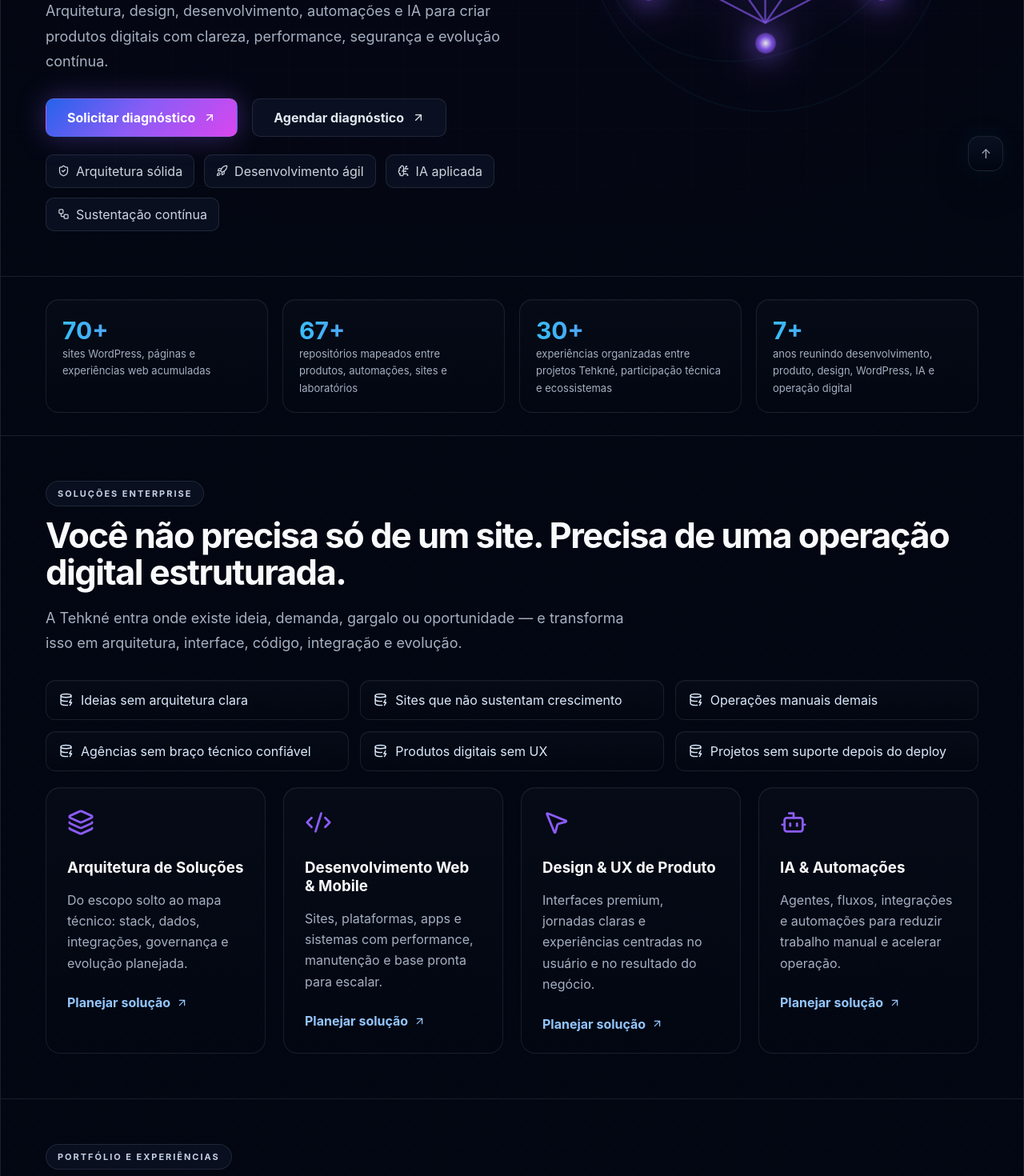
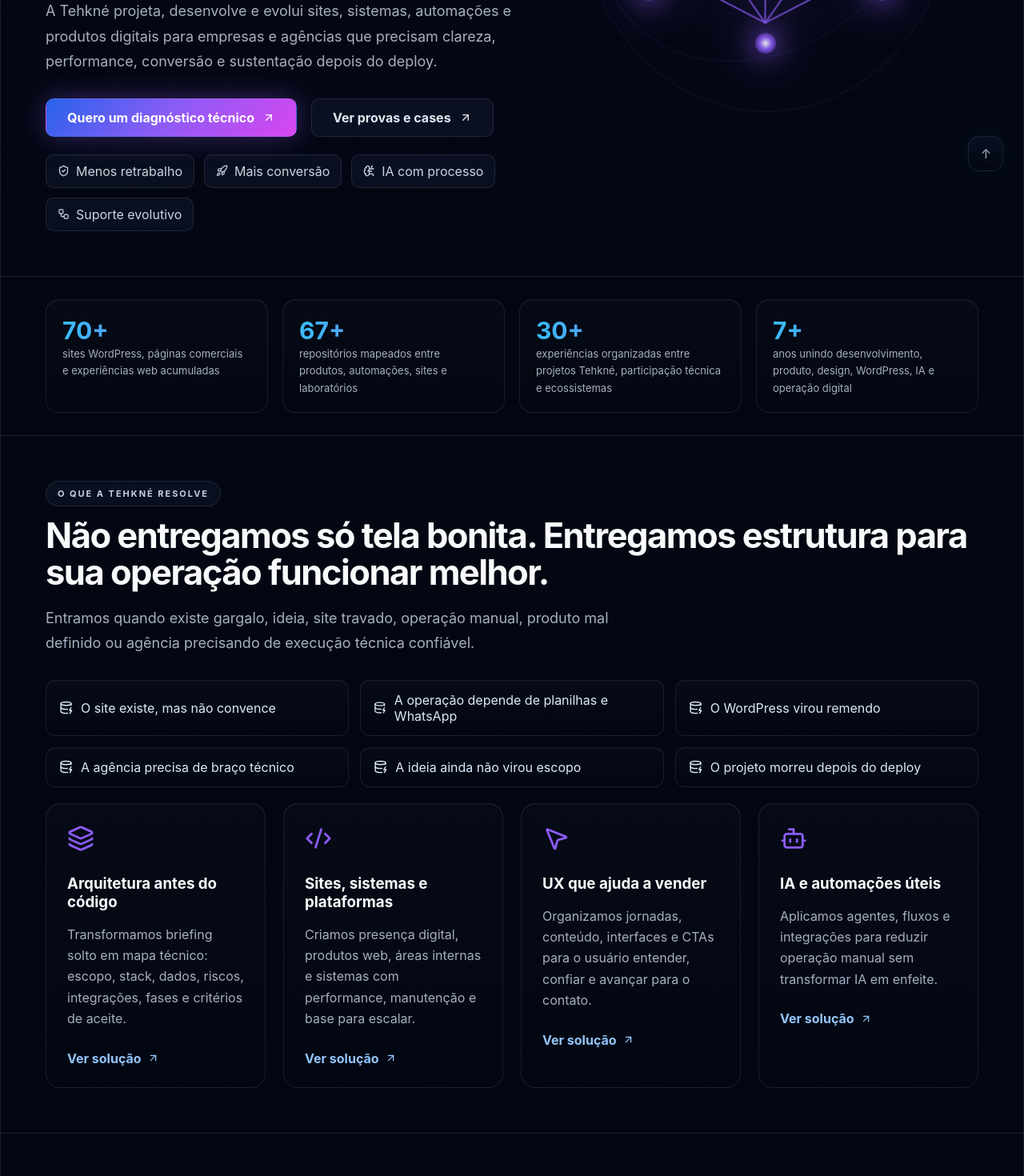
Before and after one commit to Tehkne-Solutions/tehkne-site, a Next.js app: page / in a window 1280 px wide. Shown: the part 560-2030 px from the top of the page at 80% size. Built offline with nearby package versions, Linux system fonts and the light colour scheme; no server answers.

Commit message:
feat(copy): strengthen home conversion messaging

```diff
--- a/app/page.tsx
+++ b/app/page.tsx
@@ -26,23 +26,23 @@ import { StackCard, stacksData } from './components/StackCard';
 const services = [
   {
     icon: Layers3,
-    title: 'Arquitetura de Soluções',
-    text: 'Do escopo solto ao mapa técnico: stack, dados, integrações, governança e evolução planejada.'
+    title: 'Arquitetura antes do código',
+    text: 'Transformamos briefing solto em mapa técnico: escopo, stack, dados, riscos, integrações, fases e critérios de aceite.'
   },
   {
     icon: Code2,
-    title: 'Desenvolvimento Web & Mobile',
-    text: 'Sites, plataformas, apps e sistemas com performance, manutenção e base pronta para escalar.'
+    title: 'Sites, sistemas e plataformas',
+    text: 'Criamos presença digital, produtos web, áreas internas e sistemas com performance, manutenção e base para escalar.'
   },
   {
     icon: MousePointer2,
-    title: 'Design & UX de Produto',
-    text: 'Interfaces premium, jornadas claras e experiências centradas no usuário e no resultado do negócio.'
+    title: 'UX que ajuda a vender',
+    text: 'Organizamos jornadas, conteúdo, interfaces e CTAs para o usuário entender, confiar e avançar para o contato.'
   },
   {
     icon: Bot,
-    title: 'IA & Automações',
-    text: 'Agentes, fluxos, integrações e automações para reduzir trabalho manual e acelerar operação.'
+    title: 'IA e automações úteis',
+    text: 'Aplicamos agentes, fluxos e integrações para reduzir operação manual sem transformar IA em enfeite.'
   }
 ];
 
@@ -53,21 +53,21 @@ const latestBlogPosts = [...blogPosts]
   .slice(0, 3);
 
 const method = [
-  ['01', 'Descoberta estratégica', 'Entendemos contexto, público, objetivos, riscos, gargalos, operação atual e critérios de sucesso antes de pensar em tela ou código.'],
-  ['02', 'Arquitetura da solução', 'Organizamos escopo, stack, dados, integrações, fluxos, prioridades e plano técnico para evitar retrabalho e decisões soltas.'],
-  ['03', 'Produto e experiência', 'Transformamos o mapa técnico em jornadas, interfaces, conteúdo, protótipos e decisões de UX orientadas a conversão e operação.'],
-  ['04', 'Desenvolvimento rastreável', 'Construímos com versionamento, componentes, documentação, boas práticas e entregas incrementais para manter clareza durante o projeto.'],
-  ['05', 'Validação e deploy', 'Testamos, revisamos, ajustamos, publicamos e preparamos a base para mensuração, manutenção e evolução contínua.'],
-  ['06', 'Evolução contínua', 'Acompanhamos melhorias, performance, novas demandas, automações e sustentação para o produto continuar vivo depois do lançamento.']
+  ['01', 'Diagnóstico do problema real', 'Entendemos operação, público, urgência, gargalos e objetivo comercial antes de definir tecnologia, layout ou orçamento.'],
+  ['02', 'Arquitetura vendável', 'Organizamos escopo, stack, dados, integrações, prioridades e plano técnico para o projeto nascer com direção clara.'],
+  ['03', 'Experiência e conversão', 'Transformamos o mapa em jornada, conteúdo, interface e CTAs que ajudam o usuário a entender valor e pedir contato.'],
+  ['04', 'Desenvolvimento rastreável', 'Construímos com versionamento, componentes, documentação, critérios de aceite e entregas incrementais.'],
+  ['05', 'Publicação com controle', 'Testamos, ajustamos, publicamos e deixamos a base pronta para mensuração, indexação e evolução.'],
+  ['06', 'Evolução contínua', 'Mantemos o projeto vivo com melhorias, suporte, automações, performance e novas demandas sem perder contexto.']
 ];
 
 const painPoints = [
-  'Ideias sem arquitetura clara',
-  'Sites que não sustentam crescimento',
-  'Operações manuais demais',
-  'Agências sem braço técnico confiável',
-  'Produtos digitais sem UX',
-  'Projetos sem suporte depois do deploy'
+  'O site existe, mas não convence',
+  'A operação depende de planilhas e WhatsApp',
+  'O WordPress virou remendo',
+  'A agência precisa de braço técnico',
+  'A ideia ainda não virou escopo',
+  'O projeto morreu depois do deploy'
 ];
 
 const fadeUp = {
@@ -104,35 +104,35 @@ export default function Home() {
     <main>
       <section id="top" className="hero section-frame">
         <motion.div className="hero-copy" initial={{ opacity: 0, x: -34 }} animate={{ opacity: 1, x: 0 }} transition={{ duration: 0.75 }}>
-          <span className="eyebrow">Arquitetura • Tecnologia • Performance • Evolução</span>
-          <h1>Transformamos ideias, processos e operações em <span>sistemas digitais reais.</span></h1>
-          <p>Arquitetura, design, desenvolvimento, automações e IA para criar produtos digitais com clareza, performance, segurança e evolução contínua.</p>
+          <span className="eyebrow">Software sob medida • IA • WordPress avançado • Produto digital</span>
+          <h1>Saia do improviso digital e transforme sua operação em <span>sistema que vende, organiza e escala.</span></h1>
+          <p>A Tehkné projeta, desenvolve e evolui sites, sistemas, automações e produtos digitais para empresas e agências que precisam clareza, performance, conversão e sustentação depois do deploy.</p>
           <div className="hero-actions">
-            <a className="btn btn-primary coin" href={contactHref}>Solicitar diagnóstico <ArrowUpRight size={16} /></a>
-            <a className="btn btn-secondary" href={contactHref}>Agendar diagnóstico <ArrowUpRight size={16} /></a>
+            <a className="btn btn-primary coin" href={contactHref}>Quero um diagnóstico técnico <ArrowUpRight size={16} /></a>
+            <a className="btn btn-secondary" href="/portfolio">Ver provas e cases <ArrowUpRight size={16} /></a>
           </div>
           <div className="trust-strip">
-            <span><ShieldCheck size={15} /> Arquitetura sólida</span>
-            <span><Rocket size={15} /> Desenvolvimento ágil</span>
-            <span><BrainCircuit size={15} /> IA aplicada</span>
-            <span><Workflow size={15} /> Sustentação contínua</span>
+            <span><ShieldCheck size={15} /> Menos retrabalho</span>
+            <span><Rocket size={15} /> Mais conversão</span>
+            <span><BrainCircuit size={15} /> IA com processo</span>
+            <span><Workflow size={15} /> Suporte evolutivo</span>
           </div>
         </motion.div>
         <MetatronCore />
       </section>
 
       <motion.section className="metrics section-frame compact" {...fadeUp}>
-        <div><strong>70+</strong><span>sites WordPress, páginas e experiências web acumuladas</span></div>
+        <div><strong>70+</strong><span>sites WordPress, páginas comerciais e experiências web acumuladas</span></div>
         <div><strong>67+</strong><span>repositórios mapeados entre produtos, automações, sites e laboratórios</span></div>
         <div><strong>30+</strong><span>experiências organizadas entre projetos Tehkné, participação técnica e ecossistemas</span></div>
-        <div><strong>7+</strong><span>anos reunindo desenvolvimento, produto, design, WordPress, IA e operação digital</span></div>
+        <div><strong>7+</strong><span>anos unindo desenvolvimento, produto, design, WordPress, IA e operação digital</span></div>
       </motion.section>
 
       <motion.section id="solucoes" className="section-frame" {...fadeUp}>
         <div className="section-heading">
-          <span className="eyebrow">Soluções enterprise</span>
-          <h2>Você não precisa só de um site. Precisa de uma operação digital estruturada.</h2>
-          <p>A Tehkné entra onde existe ideia, demanda, gargalo ou oportunidade — e transforma isso em arquitetura, interface, código, integração e evolução.</p>
+          <span className="eyebrow">O que a Tehkné resolve</span>
+          <h2>Não entregamos só tela bonita. Entregamos estrutura para sua operação funcionar melhor.</h2>
+          <p>Entramos quando existe gargalo, ideia, site travado, operação manual, produto mal definido ou agência precisando de execução técnica confiável.</p>
         </div>
         <div className="pain-grid">
           {painPoints.map((item) => <div className="pain-card" key={item}><DatabaseZap size={17} />{item}</div>)}
@@ -145,7 +145,7 @@ export default function Home() {
                 <Icon className="card-icon" size={34} />
                 <h3>{service.title}</h3>
                 <p>{service.text}</p>
-                <a href={contactHref}>Planejar solução <ArrowUpRight size={15} /></a>
+                <a href="/solucoes">Ver solução <ArrowUpRight size={15} /></a>
               </motion.article>
             );
           })}
@@ -155,9 +155,9 @@ export default function Home() {
       <motion.section id="portfolio" className="section-frame portfolio-carousel-section" {...fadeUp}>
         <div className="section-heading inline">
           <div>
-            <span className="eyebrow">Portfólio e experiências</span>
-            <h2>Cases rodando em vitrine contínua, com narrativa editorial segura.</h2>
-            <p>Projetos próprios, participação técnica autorizada, produtos internos e ecossistemas parceiros organizados sem inflar autoria nem misturar contextos comerciais.</p>
+            <span className="eyebrow">Prova antes da promessa</span>
+            <h2>Cases, produtos e experiências para reduzir o risco de contratar tecnologia.</h2>
+            <p>Organizamos projetos próprios, participação técnica autorizada, produtos internos e ecossistemas parceiros por contexto, stack, desafio e entrega — para você entender o tipo de problema que a Tehkné resolve.</p>
           </div>
           <a className="text-link" href="/portfolio">Ver portfólio completo <ArrowUpRight size={16} /></a>
         </div>
@@ -192,11 +192,11 @@ export default function Home() {
       <motion.section id="metodo" className="section-frame method-section method-expanded" {...fadeUp}>
         <div className="section-heading inline">
           <div>
-            <span className="eyebrow">GIP Tehkné OS</span>
-            <h2>Um sistema para tirar projetos do improviso e colocar a operação em trilhos.</h2>
-            <p>O GIP Tehkné OS une método, arquitetura viva, design de produto, engenharia, IA aplicada, automações, documentação, governança e evolução contínua em uma única operação.</p>
+            <span className="eyebrow">Método GIP Tehkné</span>
+            <h2>O método existe para o cliente não pagar por bagunça.</h2>
+            <p>O GIP Tehkné OS une diagnóstico, arquitetura, produto, engenharia, IA aplicada, automações, documentação, governança e evolução contínua para transformar demanda em execução rastreável.</p>
           </div>
-          <a className="btn btn-secondary" href="/metodo">Conhecer o sistema <ArrowUpRight size={16} /></a>
+          <a className="btn btn-secondary" href="/metodo">Conhecer o método <ArrowUpRight size={16} /></a>
         </div>
         <div className="method-line">
           {method.map(([number, title, text]) => (
@@ -213,14 +213,14 @@ export default function Home() {
       <motion.section id="os" className="section-frame os-section os-expanded" {...fadeUp}>
         <div className="os-panel">
           <span className="eyebrow">Design • Arquitetura • Engenharia</span>
-          <h2>GIP Tehkné OS conecta estratégia, produto, código, IA, documentação e sustentação.</h2>
-          <p>Mais do que um conjunto de ferramentas, o GIP Tehkné OS é o sistema operacional que transforma experiência técnica em processo empresarial: arquitetura viva, base de conhecimento, prompts, agentes, automações, versionamento, curadoria de portfólio e governança de entrega.</p>
-          <p>Na prática, ele organiza como a Tehkné pensa, constrói, documenta, valida e evolui soluções digitais — reduzindo dependência de improviso e aumentando previsibilidade para clientes, parceiros e produtos internos.</p>
+          <h2>A Tehkné conecta estratégia, produto, código, IA, documentação e sustentação.</h2>
+          <p>Mais do que um fornecedor de execução, atuamos como braço técnico para transformar experiência, processos e decisões em um sistema digital com continuidade: arquitetura viva, base de conhecimento, automações, versionamento, curadoria de portfólio e governança de entrega.</p>
+          <p>Na prática, isso reduz improviso, aumenta previsibilidade e ajuda o cliente a entender o que está sendo criado, por que está sendo criado e como aquilo vai evoluir.</p>
           <div className="os-features">
             {['Diagnóstico técnico', 'Roadmap de produto', 'Documentação viva', 'Agentes de IA', 'Governança Git', 'Suporte evolutivo'].map((item) => <span key={item}>{item}</span>)}
           </div>
           <div className="hero-actions os-actions">
-            <a className="btn btn-primary coin" href="/metodo#visao">Explorar GIP Tehkné OS <ArrowUpRight size={16} /></a>
+            <a className="btn btn-primary coin" href="/contato#contato-form">Mapear minha demanda <ArrowUpRight size={16} /></a>
             <a className="btn btn-secondary" href="/metodo#fluxo-gip">Ver fluxo GIP <ArrowUpRight size={16} /></a>
           </div>
         </div>
@@ -256,18 +256,20 @@ export default function Home() {
       <motion.section id="contato" className="final-cta" initial={{ opacity: 0, y: 40 }} whileInView={{ opacity: 1, y: 0 }} viewport={{ once: true }}>
         <div>
           <span className="eyebrow">Diagnóstico estratégico</span>
-          <h2>Pronto para transformar sua ideia em realidade?</h2>
-          <p>Vamos mapear seu desafio e criar juntos a melhor solução digital para escalar com clareza.</p>
+          <h2>Antes de começar outro projeto no escuro, vamos mapear o caminho certo.</h2>
+          <p>Conte o que precisa criar, melhorar ou automatizar. A primeira entrega é clareza técnica e comercial.</p>
         </div>
         <div className="hero-actions">
           <a className="btn btn-primary coin" href={contactHref}>Solicitar diagnóstico <ArrowUpRight size={16} /></a>
-          <a className="btn btn-secondary" href={contactHref}>Página de contato <ArrowUpRight size={16} /></a>
+          <a className="btn btn-secondary" href="/solucoes">Ver soluções <ArrowUpRight size={16} /></a>
         </div>
       </motion.section>
 
       <ContactForm
         page="Home"
-        context="diagnóstico estratégico para transformar uma ideia, processo ou operação em sistema digital real"
+        context="diagnóstico estratégico para transformar uma ideia, processo ou operação em sistema digital real, vendável e evolutivo"
+        title="Quer entender o melhor caminho para seu projeto?"
+        description="Envie o contexto da sua demanda. A Tehkné retorna com uma leitura inicial de arquitetura, prioridade e próximos passos."
       />
     </main>
   );
```
